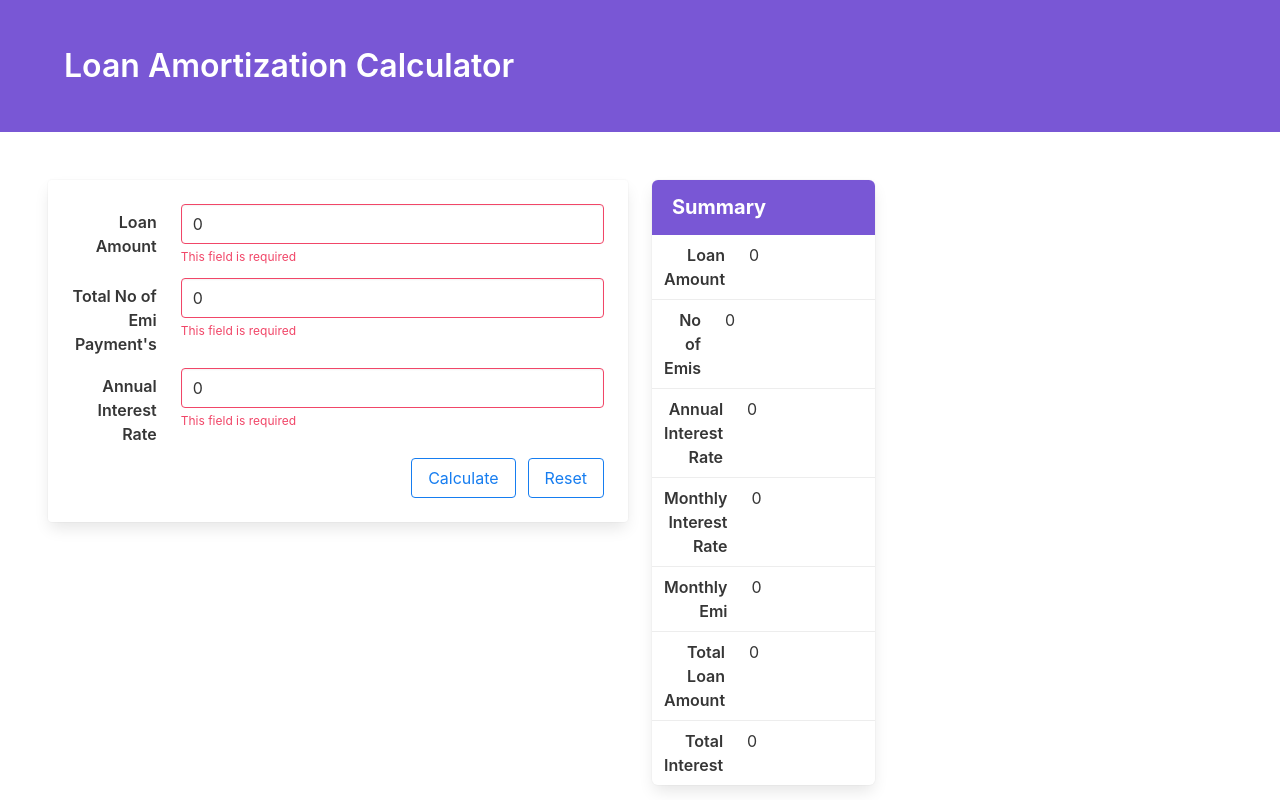
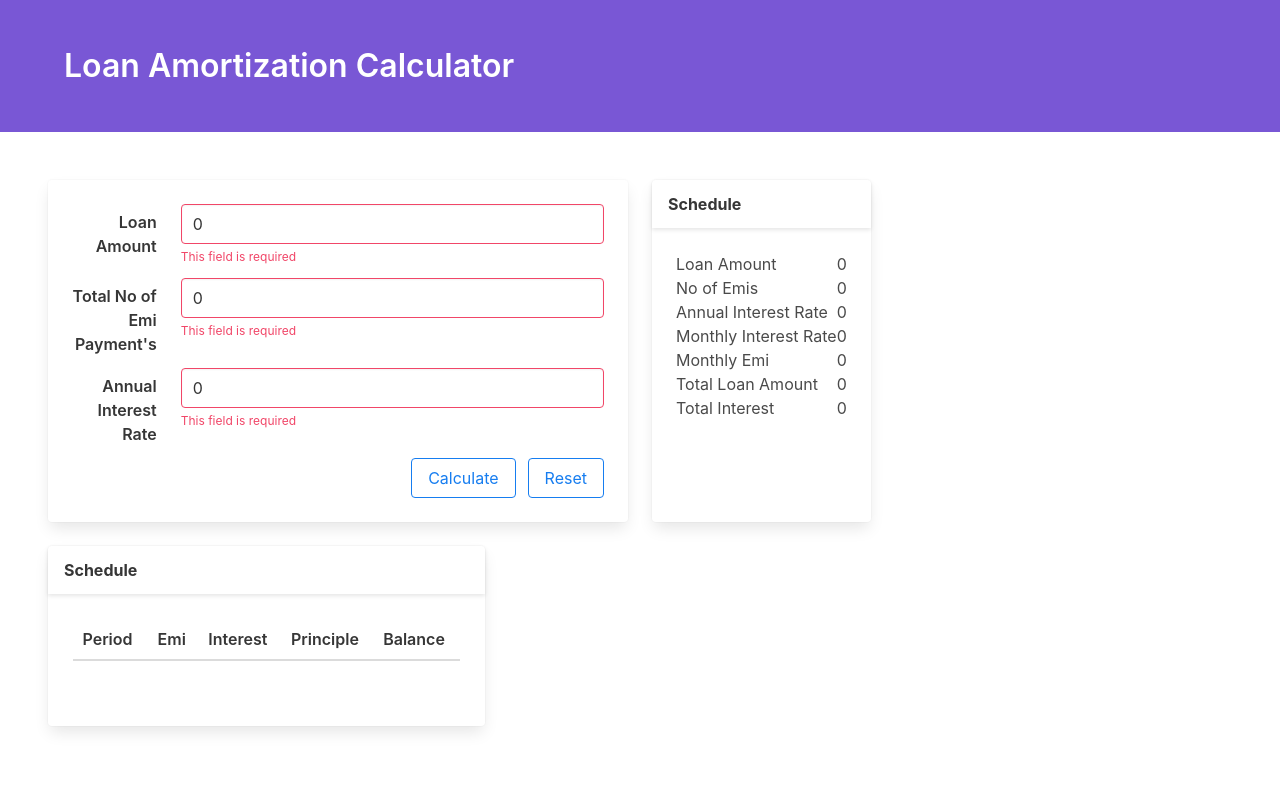
Before and after one commit to mansoormohd9/loan-amortization, a Vue app: page / in a window 1280 px wide. Shown: the top 800 px of the page. Built offline with nearby package versions, Linux system fonts and the light colour scheme.

Commit message:
Updating summary interface and building it up

```diff
--- a/src/App.vue
+++ b/src/App.vue
@@ -20,7 +20,7 @@
               @schedule-updated="updateSchedule">
               </AmortizationForm>
             </div>
-            <div class="tile is-parent">
+            <div class="tile is-parent is-6">
               <Summary
               :summary="summary">
               </Summary>
@@ -35,9 +35,6 @@
       </div>
     </section>
   </div>
-
-
-
 </template>
 
 <script lang="ts">
@@ -46,7 +43,7 @@ import HelloWorld from './components/HelloWorld.vue';
 import AmortizationForm from './components/AmortizationForm.vue';
 import Schedule from './components/Schedule.vue';
 import Summary from './components/Summary.vue';
-import { SummaryItem, EmiSchedule } from "./types/types";
+import { LoanSummary, EmiSchedule } from "./types/types";
 import { initializeLoanSummary } from "./utils/util";
 
 @Component({
@@ -58,10 +55,10 @@ import { initializeLoanSummary } from "./utils/util";
   },
 })
 export default class App extends Vue {
-  summary: Array<SummaryItem> = initializeLoanSummary();
+  summary: LoanSummary = initializeLoanSummary();
   emiSchedule: Array<EmiSchedule> = [];
 
-  updateSummary(summary: Array<SummaryItem>) {
+  updateSummary(summary: LoanSummary) {
     this.summary = summary;
   }
 
--- a/src/components/AmortizationForm.vue
+++ b/src/components/AmortizationForm.vue
@@ -66,7 +66,7 @@
 <script lang="ts">
 import { Vue, Component } from "vue-property-decorator";
 import Summary from './Summary.vue';
-import { SummaryItem, EmiSchedule } from '../types/types';
+import { LoanSummary, EmiSchedule } from '../types/types';
 import { initializeLoanSummary } from "../utils/util";
 
 @Component
@@ -74,24 +74,44 @@ export default class AmortizationForm extends Vue {
   loanAmount: number = 0;
   noOfEmis: number = 0;
   aInterestRate: number = 0;
-  loanSummary: Array<SummaryItem> = initializeLoanSummary();
+  mInterestRate: number = 0;
+  loanSummary: LoanSummary = initializeLoanSummary();
   emiSchedule: Array<EmiSchedule> = [];
 
   calculate() {
+    this.mInterestRate = (this.aInterestRate/12) * 0.01;
     this.calculateLoanSummary();
     this.calculateLoanSchedule();
+    this.updateSummaryAndSchedule();
+  }
+
+  get monthlyEmi() {
+    return (this.loanAmount * this.mInterestRate)/(1-Math.pow(1+this.mInterestRate, -this.noOfEmis));
   }
 
   calculateLoanSummary() {
-    this.$emit('summaryUpdated', this.loanSummary);
+    this.loanSummary["loanAmount"].value = this.loanAmount;
+    this.loanSummary["noOfEmis"].value = this.noOfEmis;
+    this.loanSummary["annualInterestRate"].value = this.aInterestRate * 0.01;
+    this.loanSummary["monthlyInterestRate"].value = this.mInterestRate;
+    this.loanSummary["mothlyEmi"].value = this.monthlyEmi;
+    this.loanSummary["totalLoanAmount"].value = this.monthlyEmi * this.noOfEmis;
+    this.loanSummary["totalInterest"].value = (this.monthlyEmi * this.noOfEmis) - this.loanAmount;
   }
 
   calculateLoanSchedule() {
-    this.$emit('scheduleUpdated', this.emiSchedule);
+
   }
 
   reset() {
     this.loanSummary = initializeLoanSummary();
+    this.emiSchedule = [];
+    this.updateSummaryAndSchedule();
+  }
+
+  updateSummaryAndSchedule() {
+    this.$emit('summary-updated', this.loanSummary);
+    this.$emit('schedule-updated', this.emiSchedule);
   }
 }
 </script>
--- a/src/components/Summary.vue
+++ b/src/components/Summary.vue
@@ -1,22 +1,27 @@
 <template>
-  <article class="panel is-primary">
-    <p class="panel-heading">
-      Summary
-    </p>
-    <a class="panel-block" v-for="(summaryItem, index) in summary" :key="index">
-      <b-field horizontal :label="summaryItem.label">
-        <p>{{summaryItem.value}}</p>
-      </b-field>
-    </a>
-  </article>
+  <div class="card">
+    <header class="card-header">
+      <p class="card-header-title">
+        Schedule
+      </p>
+    </header>
+    <div class="card-content">
+      <table>
+        <tr v-for="(summaryItem, index) in summary" :key="index">
+          <td>{{summaryItem.label}}</td>
+          <td>{{summaryItem.value}}</td>
+        </tr>
+      </table>
+    </div>
+  </div>
 </template>
 
 <script lang="ts">
 import { Vue, Component, Prop } from "vue-property-decorator";
-import { SummaryItem } from '../types/types';
+import { LoanSummary } from '../types/types';
 
 @Component
 export default class Summary extends Vue {
-  @Prop({required: true}) summary!: Array<SummaryItem>;
+  @Prop({required: true}) summary!: LoanSummary;
 }
 </script>
--- a/src/utils/util.ts
+++ b/src/utils/util.ts
@@ -1,32 +1,32 @@
 export const initializeLoanSummary = () => {
-  return [
-    {
+  return {
+    "loanAmount": {
       label: "Loan Amount",
       value: 0
     },
-    {
+    "noOfEmis": {
       label: "No of Emis",
       value: 0
     },
-    {
+    "annualInterestRate": {
       label: "Annual Interest Rate",
       value: 0
     },
-    {
+    "monthlyInterestRate": {
       label: "Monthly Interest Rate",
       value: 0
     },
-    {
+    "mothlyEmi": {
       label: "Monthly Emi",
       value: 0
     },
-    {
+    "totalLoanAmount": {
       label: "Total Loan Amount",
       value: 0
     },
-    {
+    "totalInterest": {
       label: "Total Interest",
       value: 0
     }
-  ];
+  };
 }
```
Also changed, not shown: src/types/types.ts (+2 -8 lines).
